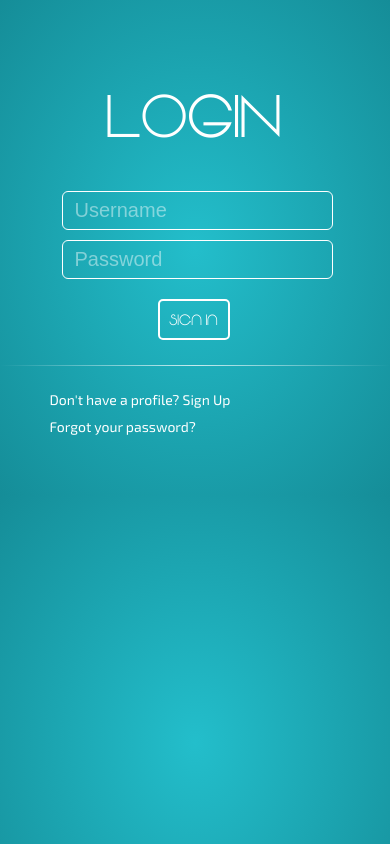
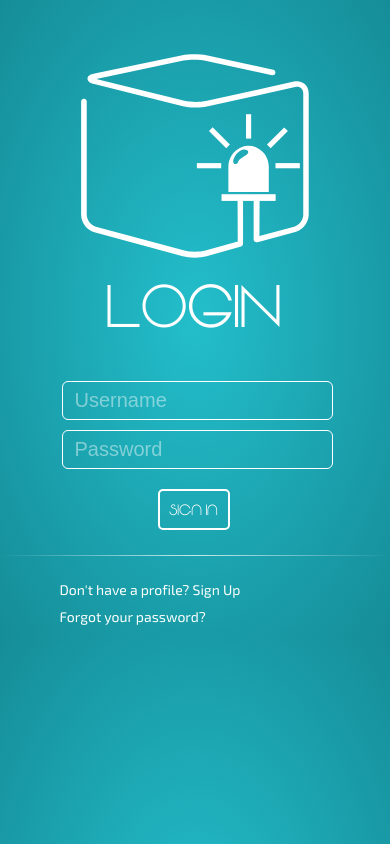
Before and after one commit to Di-mi/LMC-MOBILE, a plain HTML site: page www/index.html in a window 390 px wide. Drawn offline with Linux system fonts and the light colour scheme; some packages are replaced by stand-ins of ours.

Commit message:
login i logo i scroll malo bolji

```diff
--- a/www/css/index.css
+++ b/www/css/index.css
@@ -151,9 +151,13 @@ hr {
 
 .log h4 a {color: #ffffff;}
 
+.log img {
+    margin-top: 50px;
+    margin-bottom: -35px;
+}
+
 .form {
     margin: 0 auto;
-    padding-top: 40px;
 }
 .form-input {margin-top: 20px;}
 
@@ -164,10 +168,12 @@ hr {
 /*-after*/
 .form-after {
     margin: 0 auto;
-    margin-bottom: 60px;
 }
 
-.form-after h4{margin-bottom: 10px;}
+.form-after h4{
+    margin-bottom: 10px;
+    padding-left: 10px;
+}
 
 input {
     margin: 5px 12px;
--- a/www/index.html
+++ b/www/index.html
@@ -46,7 +46,7 @@
     }
     </script>
     <body class="log">
-
+        <img src="img/logo.svg">
         <div class="login form">
             <div class="form-text">
                 <h1>LOGIN</h1>
```
Also changed, not shown: www/sequences.html (+3 -3 lines), www/img/logo.png (deleted), www/img/logo.svg (added).
